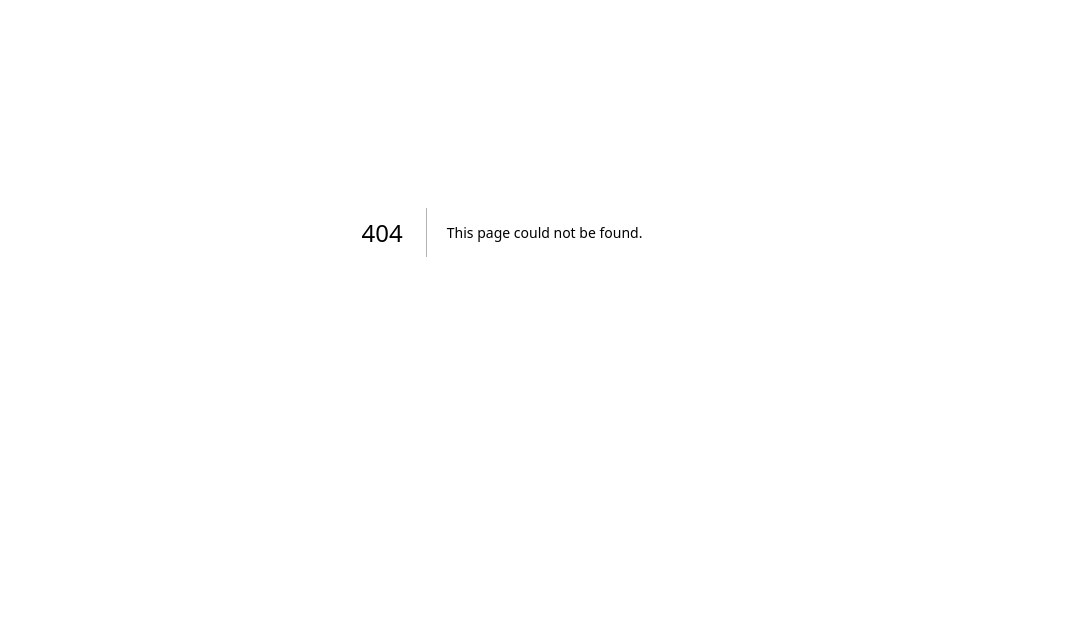
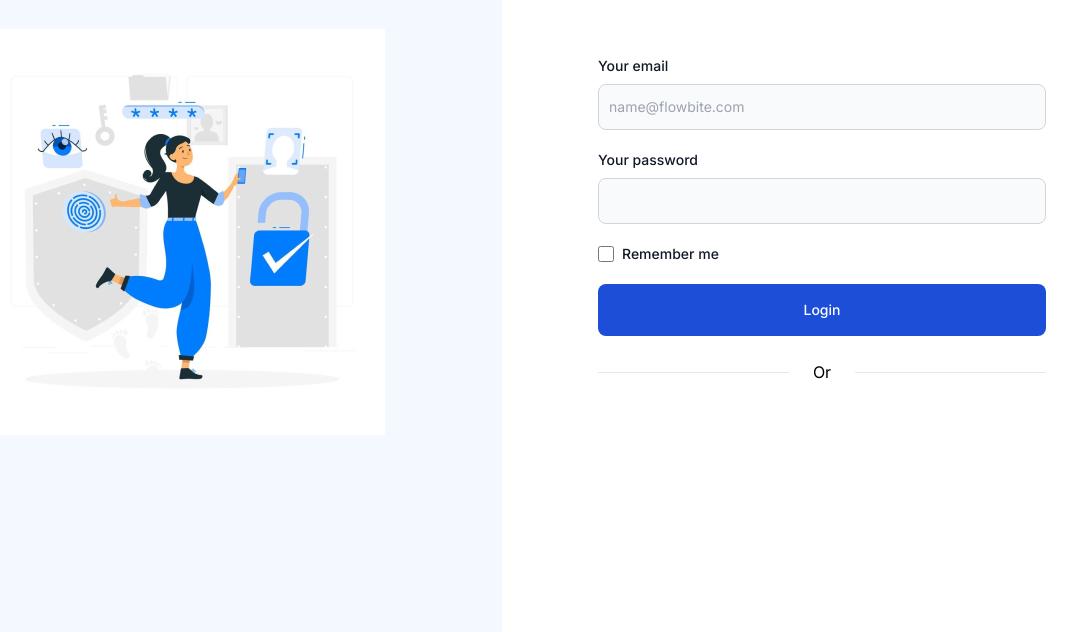
Before and after one commit to Din-27/fashion-web, a Next.js app: page /auth/login in a window 1280 px wide. Before the commit this address had no page. Shown: the part 168-800 px from the top of the page, without its empty margins (138-1215 px from the left). Built offline with nearby package versions, Linux system fonts and the light colour scheme.

Commit message:
add page authentication

```diff
--- /dev/null
+++ b/app/Wrapper/FooterNavWrapper.tsx
@@ -0,0 +1,18 @@
+"use client";
+import React from "react";
+import { Footer } from "../../src/components";
+import dynamic from "next/dynamic";
+import { usePathname } from "next/navigation";
+const ReduxProvider = dynamic(() => import("../../src/store/redux-provider"), {
+  ssr: false,
+});
+export default function FooterNavWrapper({ children }) {
+  const pathname = usePathname();
+  const condAuth = pathname.includes("auth");
+  return (
+    <ReduxProvider>
+      {children}
+      {!condAuth && <Footer />}
+    </ReduxProvider>
+  );
+}
--- /dev/null
+++ b/app/auth/login/FormLogin.tsx
@@ -0,0 +1,66 @@
+import React from "react";
+import Divider from "../../../src/components/Divider";
+
+export default function FormLogin() {
+  return (
+    <div>
+      <form className="mx-auto max-w-md">
+        <div className="mb-5">
+          <label
+            htmlFor="email"
+            className="mb-2 block text-sm font-medium text-gray-900"
+          >
+            Your email
+          </label>
+          <input
+            type="email"
+            id="email"
+            className="block w-full rounded-lg border border-gray-300 bg-gray-50 px-2.5 py-3 text-sm text-gray-900 focus:border-blue-500 focus:ring-blue-500"
+            placeholder="name@flowbite.com"
+            required
+          />
+        </div>
+        <div className="mb-5">
+          <label
+            htmlFor="password"
+            className="mb-2 block text-sm font-medium text-gray-900"
+          >
+            Your password
+          </label>
+          <input
+            type="password"
+            id="password"
+            className="block w-full rounded-lg border border-gray-300 bg-gray-50 px-2.5 py-3 text-sm text-gray-900 focus:border-blue-500 focus:ring-blue-500"
+            required
+          />
+        </div>
+        <div className="mb-5 flex items-start">
+          <div className="flex h-5 items-center">
+            <input
+              id="remember"
+              type="checkbox"
+              value=""
+              className="focus:ring-3 h-4 w-4 rounded border border-gray-300 bg-gray-50 focus:ring-blue-300"
+              required
+            />
+          </div>
+          <label
+            htmlFor="remember"
+            className="ms-2 text-sm font-medium text-gray-900"
+          >
+            Remember me
+          </label>
+        </div>
+        <button
+          type="submit"
+          className="w-full rounded-lg bg-blue-700 px-5 py-4 text-center text-sm font-medium text-white hover:bg-blue-800 focus:outline-none focus:ring-4 focus:ring-blue-300"
+        >
+          Login
+        </button>
+        <div className="my-6">
+          <Divider captions="Or" />
+        </div>
+      </form>
+    </div>
+  );
+}
--- /dev/null
+++ b/app/auth/login/page.tsx
@@ -0,0 +1,16 @@
+import React from "react";
+import FormLogin from "./FormLogin";
+import ImageSecure from "../../../src/assets/image_security.png";
+
+export default function Login() {
+  return (
+    <div className="grid min-h-screen grid-cols-2 items-center">
+      <div className="flex items-center w-full h-full bg-[#F4F9FF]">
+        <img className="mx-auto" src={ImageSecure.src} alt="" />
+      </div>
+      <div className="mx-auto w-full">
+        <FormLogin />
+      </div>
+    </div>
+  );
+}
--- /dev/null
+++ b/app/auth/register/FormRegister.tsx
@@ -0,0 +1,80 @@
+import React from "react";
+
+export default function FormRegister() {
+  return (
+    <form className="mx-auto max-w-sm">
+      <div className="mb-5">
+        <label
+          htmlFor="email"
+          className="mb-2 block text-sm font-medium text-gray-900 dark:text-white"
+        >
+          Your email
+        </label>
+        <input
+          type="email"
+          id="email"
+          className="dark:shadow-sm-light block w-full rounded-lg border border-gray-300 bg-gray-50 p-2.5 text-sm text-gray-900 shadow-sm focus:border-blue-500 focus:ring-blue-500 dark:border-gray-600 dark:bg-gray-700 dark:text-white dark:placeholder-gray-400 dark:focus:border-blue-500 dark:focus:ring-blue-500"
+          placeholder="name@flowbite.com"
+          required
+        />
+      </div>
+      <div className="mb-5">
+        <label
+          htmlFor="password"
+          className="mb-2 block text-sm font-medium text-gray-900 dark:text-white"
+        >
+          Your password
+        </label>
+        <input
+          type="password"
+          id="password"
+          className="dark:shadow-sm-light block w-full rounded-lg border border-gray-300 bg-gray-50 p-2.5 text-sm text-gray-900 shadow-sm focus:border-blue-500 focus:ring-blue-500 dark:border-gray-600 dark:bg-gray-700 dark:text-white dark:placeholder-gray-400 dark:focus:border-blue-500 dark:focus:ring-blue-500"
+          required
+        />
+      </div>
+      <div className="mb-5">
+        <label
+          htmlFor="repeat-password"
+          className="mb-2 block text-sm font-medium text-gray-900 dark:text-white"
+        >
+          Repeat password
+        </label>
+        <input
+          type="password"
+          id="repeat-password"
+          className="dark:shadow-sm-light block w-full rounded-lg border border-gray-300 bg-gray-50 p-2.5 text-sm text-gray-900 shadow-sm focus:border-blue-500 focus:ring-blue-500 dark:border-gray-600 dark:bg-gray-700 dark:text-white dark:placeholder-gray-400 dark:focus:border-blue-500 dark:focus:ring-blue-500"
+          required
+        />
+      </div>
+      <div className="mb-5 flex items-start">
+        <div className="flex h-5 items-center">
+          <input
+            id="terms"
+            type="checkbox"
+            value=""
+            className="focus:ring-3 h-4 w-4 rounded border border-gray-300 bg-gray-50 focus:ring-blue-300 dark:border-gray-600 dark:bg-gray-700 dark:ring-offset-gray-800 dark:focus:ring-blue-600 dark:focus:ring-offset-gray-800"
+            required
+          />
+        </div>
+        <label
+          htmlFor="terms"
+          className="ms-2 text-sm font-medium text-gray-900 dark:text-gray-300"
+        >
+          I agree with the{" "}
+          <a
+            href="#"
+            className="text-blue-600 hover:underline dark:text-blue-500"
+          >
+            terms and conditions
+          </a>
+        </label>
+      </div>
+      <button
+        type="submit"
+        className="rounded-lg bg-blue-700 px-5 py-2.5 text-center text-sm font-medium text-white hover:bg-blue-800 focus:outline-none focus:ring-4 focus:ring-blue-300 dark:bg-blue-600 dark:hover:bg-blue-700 dark:focus:ring-blue-800"
+      >
+        Register new account
+      </button>
+    </form>
+  );
+}
--- a/app/layout.tsx
+++ b/app/layout.tsx
@@ -1,6 +1,6 @@
 import type { Metadata } from "next";
 import { Inter } from "next/font/google";
-import FooterNavWrapper from "../src/components/Wrapper/FooterNavWrapper";
+import FooterNavWrapper from "./Wrapper/FooterNavWrapper";
 import "./global.css";
 
 const inter = Inter({ subsets: ["latin"] });
--- /dev/null
+++ b/src/components/Divider.tsx
@@ -0,0 +1,11 @@
+import React from "react";
+
+export default function Divider({ captions }) {
+  return (
+    <span className="flex items-center">
+      <span className="h-px flex-1 bg-gray-200"></span>
+      <span className="shrink-0 px-6">{captions}</span>
+      <span className="h-px flex-1 bg-gray-200"></span>
+    </span>
+  );
+}
--- a/src/components/Wrapper/FooterNavWrapper.tsx
+++ /dev/null
@@ -1,14 +0,0 @@
-import React from "react";
-import { Footer } from "../../components";
-import dynamic from "next/dynamic";
-const ReduxProvider = dynamic(() => import("../../store/redux-provider"), {
-  ssr: false,
-});
-export default function FooterNavWrapper({ children }) {
-  return (
-    <ReduxProvider>
-      {children}
-      <Footer />
-    </ReduxProvider>
-  );
-}
```
Also changed, not shown: app/auth/register/page.tsx (added), src/assets/image_security.png (added).
